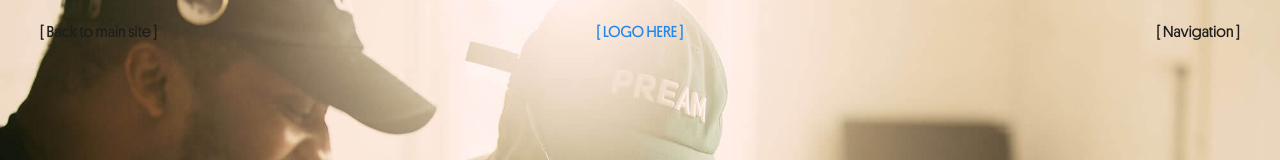
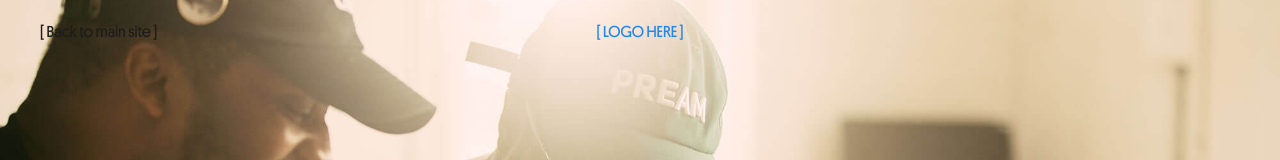
Before and after one commit to MikeDre/courier-fiverr, a Gatsby site: page / in a window 1280 px wide. Shown: the top 160 px of the page. Built offline with nearby package versions, Linux system fonts and the light colour scheme; Gatsby itself is replaced by a stand-in of ours.

Commit message:
[main] Updated header, removed navigation placeholder

```diff
--- a/src/components/Header/Header.js
+++ b/src/components/Header/Header.js
@@ -14,7 +14,6 @@ const header = () => (
           <Logo />
         </div>
         <div className="uk-flex uk-flex-right uk-flex-top@m uk-flex-middle@s">
-          [ Navigation ]
         </div>
       </div>
     </div>
```
